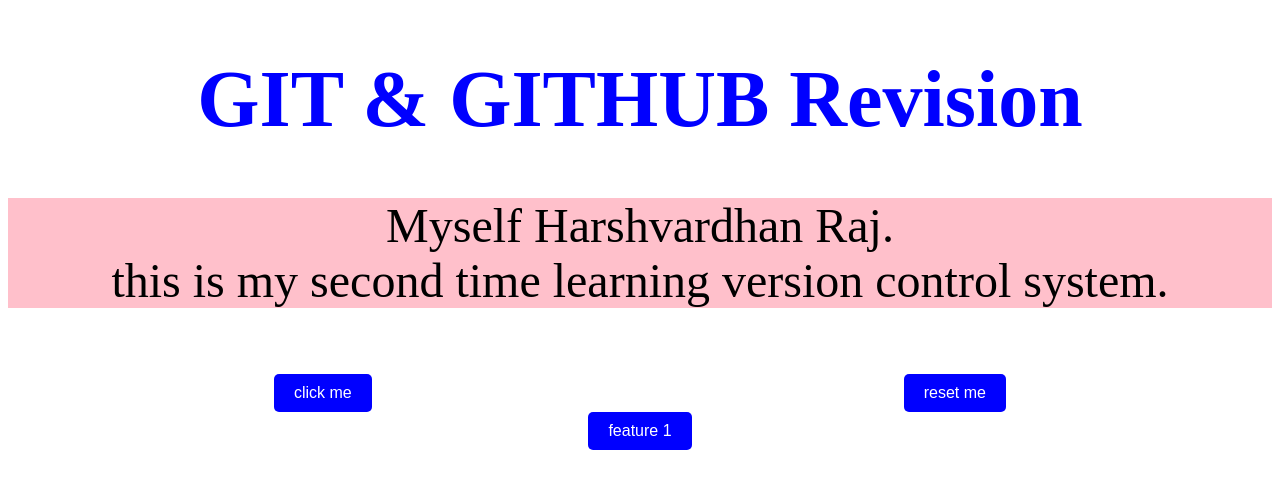
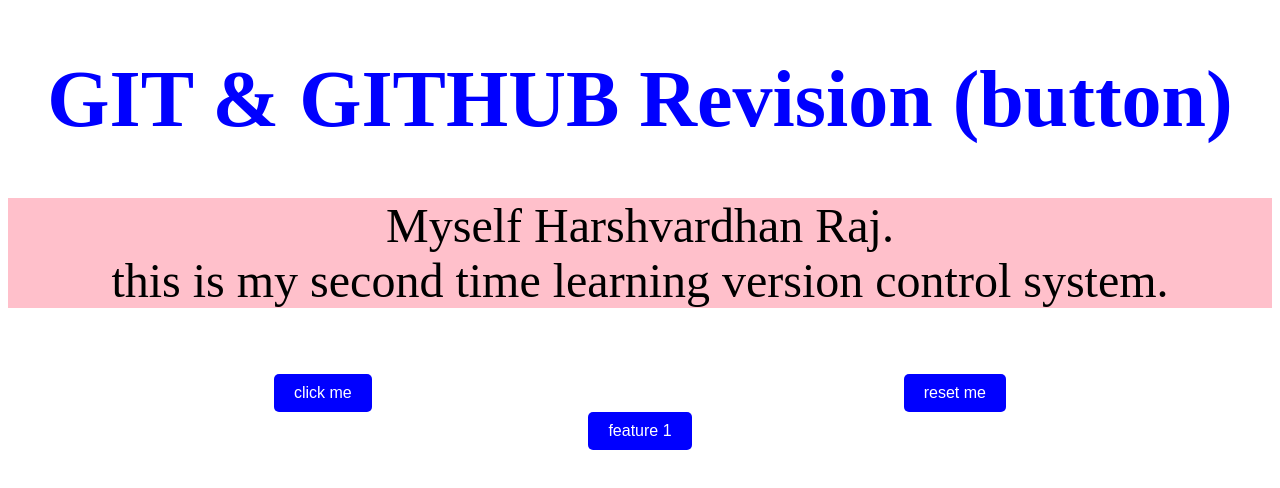
Before and after one commit to the-hvr/revision-repo, a plain HTML site: page index.html in a window 1280 px wide. Drawn offline with Linux system fonts and the light colour scheme.

```diff
--- a/index.html
+++ b/index.html
@@ -7,7 +7,7 @@
     <link rel="stylesheet" href="style.css">
 </head>
 <body>
-    <h1>GIT & GITHUB Revision</h1>
+    <h1>GIT & GITHUB Revision (button)</h1>
     <p>Myself Harshvardhan Raj. <br>   this is my second time learning version control system.</p>
 
     <br>
```
